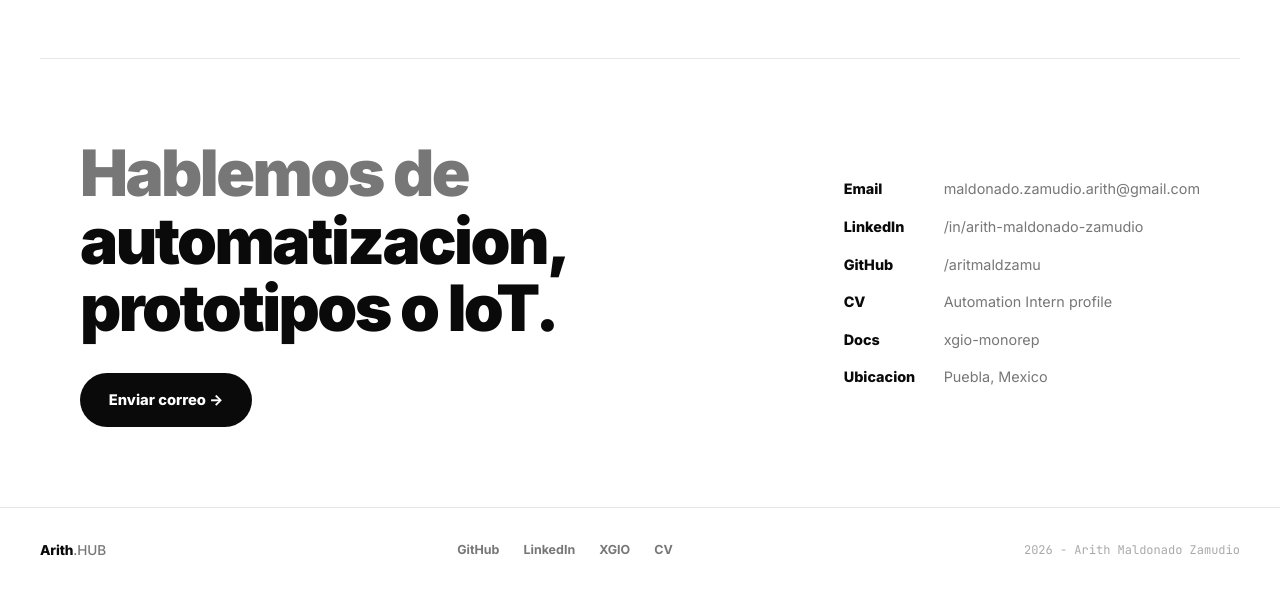
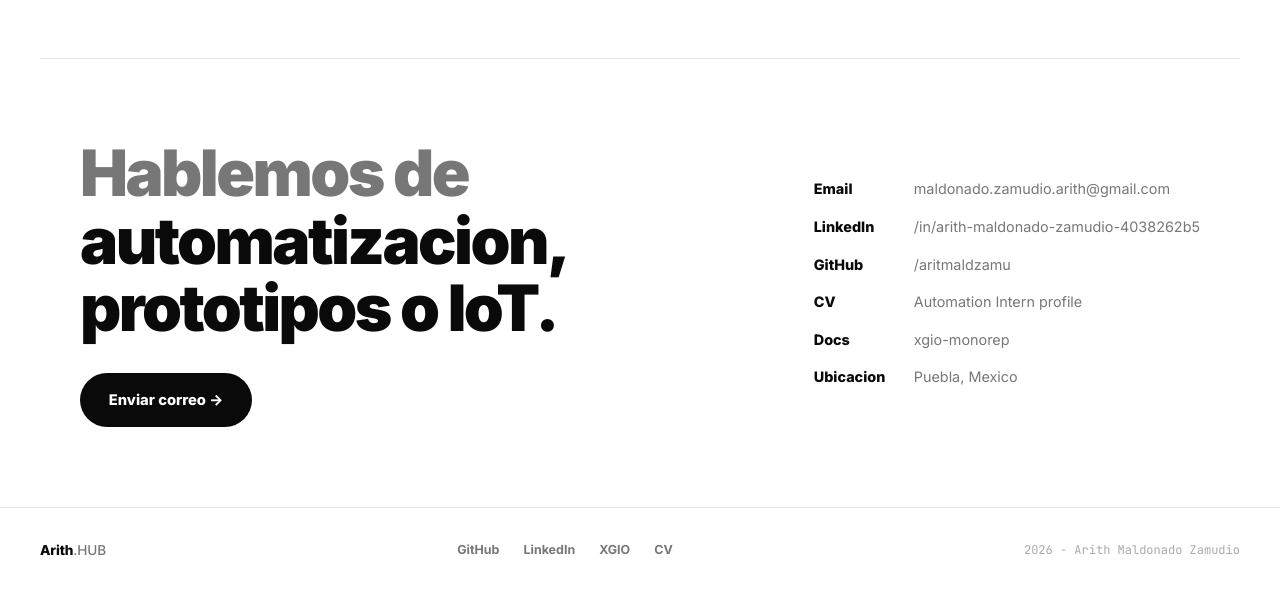
Before and after one commit to aritmaldzamu/portfolio-ingenieria-mecanica, a plain HTML site: page index.html in a window 1280 px wide. Shown: the part 3279-3871 px from the top of the page. Drawn offline with Linux system fonts and the light colour scheme.

Commit message:
Fix LinkedIn profile link

```diff
--- a/index.html
+++ b/index.html
@@ -864,7 +864,7 @@
 
   <div class="social-bar">
     <a href="https://github.com/aritmaldzamu" target="_blank" rel="noopener">GitHub</a>
-    <a href="https://www.linkedin.com/in/arith-maldonado-zamudio" target="_blank" rel="noopener">LinkedIn</a>
+    <a href="https://www.linkedin.com/in/arith-maldonado-zamudio-4038262b5" target="_blank" rel="noopener">LinkedIn</a>
     <a href="mailto:maldonado.zamudio.arith@gmail.com">Email</a>
     <a href="assets/docs/CV_Arith_Maldonado_Zamudio_Automation_Intern_EN.pdf" target="_blank" rel="noopener">CV</a>
   </div>
@@ -2398,8 +2398,8 @@
       <a href="mailto:maldonado.zamudio.arith@gmail.com" class="contact-item">
         <strong>Email</strong> maldonado.zamudio.arith@gmail.com
       </a>
-      <a href="https://www.linkedin.com/in/arith-maldonado-zamudio" class="contact-item" target="_blank" rel="noopener">
-        <strong>LinkedIn</strong> /in/arith-maldonado-zamudio
+      <a href="https://www.linkedin.com/in/arith-maldonado-zamudio-4038262b5" class="contact-item" target="_blank" rel="noopener">
+        <strong>LinkedIn</strong> /in/arith-maldonado-zamudio-4038262b5
       </a>
       <a href="https://github.com/aritmaldzamu" class="contact-item" target="_blank" rel="noopener">
         <strong>GitHub</strong> /aritmaldzamu
@@ -2421,7 +2421,7 @@
   <div class="footer-brand">Arith<span>.HUB</span></div>
   <div class="footer-links">
     <a href="https://github.com/aritmaldzamu" target="_blank" rel="noopener">GitHub</a>
-    <a href="https://www.linkedin.com/in/arith-maldonado-zamudio" target="_blank" rel="noopener">LinkedIn</a>
+    <a href="https://www.linkedin.com/in/arith-maldonado-zamudio-4038262b5" target="_blank" rel="noopener">LinkedIn</a>
     <a href="https://github.com/aritmaldzamu/xgio-monorep" target="_blank" rel="noopener">XGIO</a>
     <a href="assets/docs/CV_Arith_Maldonado_Zamudio_Automation_Intern_EN.pdf" target="_blank" rel="noopener">CV</a>
   </div>
```
Also changed, not shown: 1 other file.
